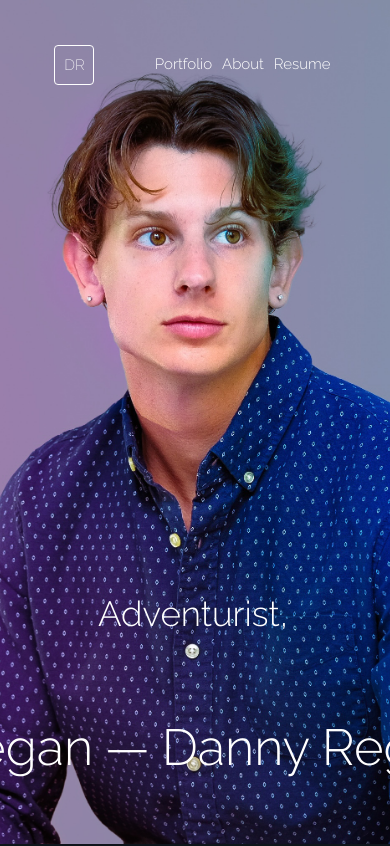
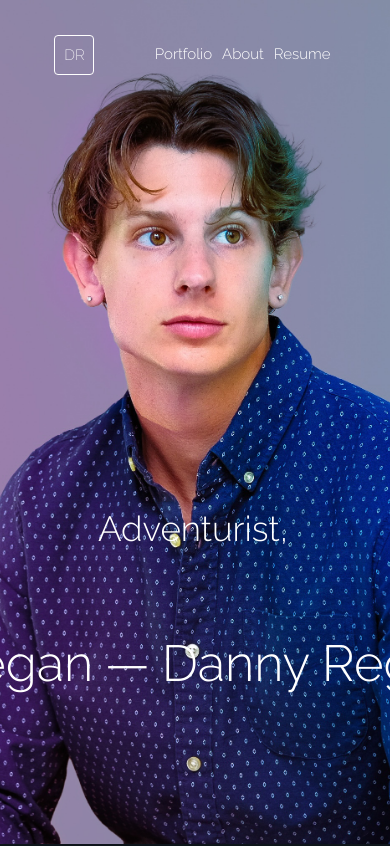
Before and after one commit to dannyregan/dreegs, a React (Create React App) app: page / in a window 390 px wide. Shown: the top 846 px of the page. Built offline with nearby package versions, Linux system fonts and the light colour scheme.

Commit message:
update styling for mobile

```diff
--- a/src/Components/About.module.css
+++ b/src/Components/About.module.css
@@ -291,7 +291,7 @@
     }
     .bannerImgContainerMobile img {
         display: block;
-        margin-bottom: 400px;
+        margin-bottom: 200px;
         padding: 25px 0px 60px 0px;
     }
     .bannerImgContainer img {
@@ -300,7 +300,7 @@
     .bannerImgContainerMobile p {
         display: none;
     }
-    .scrollMobile {
+    /* .scrollMobile {
         display: flex;
         flex-direction: column;
         justify-content: center;
@@ -312,9 +312,14 @@
     .scrollMobile p {
         padding: 10px;
         color: rgba(250, 250, 250, .3)
-    }
+    } */
     .page h1 {
         font-size: 25px;
-
+    }
+    .topText {
+        width: 90%;
+    }
+    .testimonialsSection {
+        height: 100vh;
     }
 }
--- a/src/Components/Nav.module.css
+++ b/src/Components/Nav.module.css
@@ -390,7 +390,7 @@
     max-width: 100vw;
     font-size: 10px;
     justify-content: space-evenly;
-    margin-top: 15px;
+    margin-top: 5px;
   }
   .navTabs {
     font-size: 15px;
@@ -414,7 +414,7 @@
     display: none;
   }
   .dannyRegan {
-    top: 70%;
+    top: 60%;
     left: -2px;
     font-size: 35px;
     width: 100vw;
@@ -432,7 +432,7 @@
     display: none;
   }
   .nameContainer {
-    top: 85vh;
+    top: 75vh;
   }
   .loadIn p {
     text-align: center;
```
